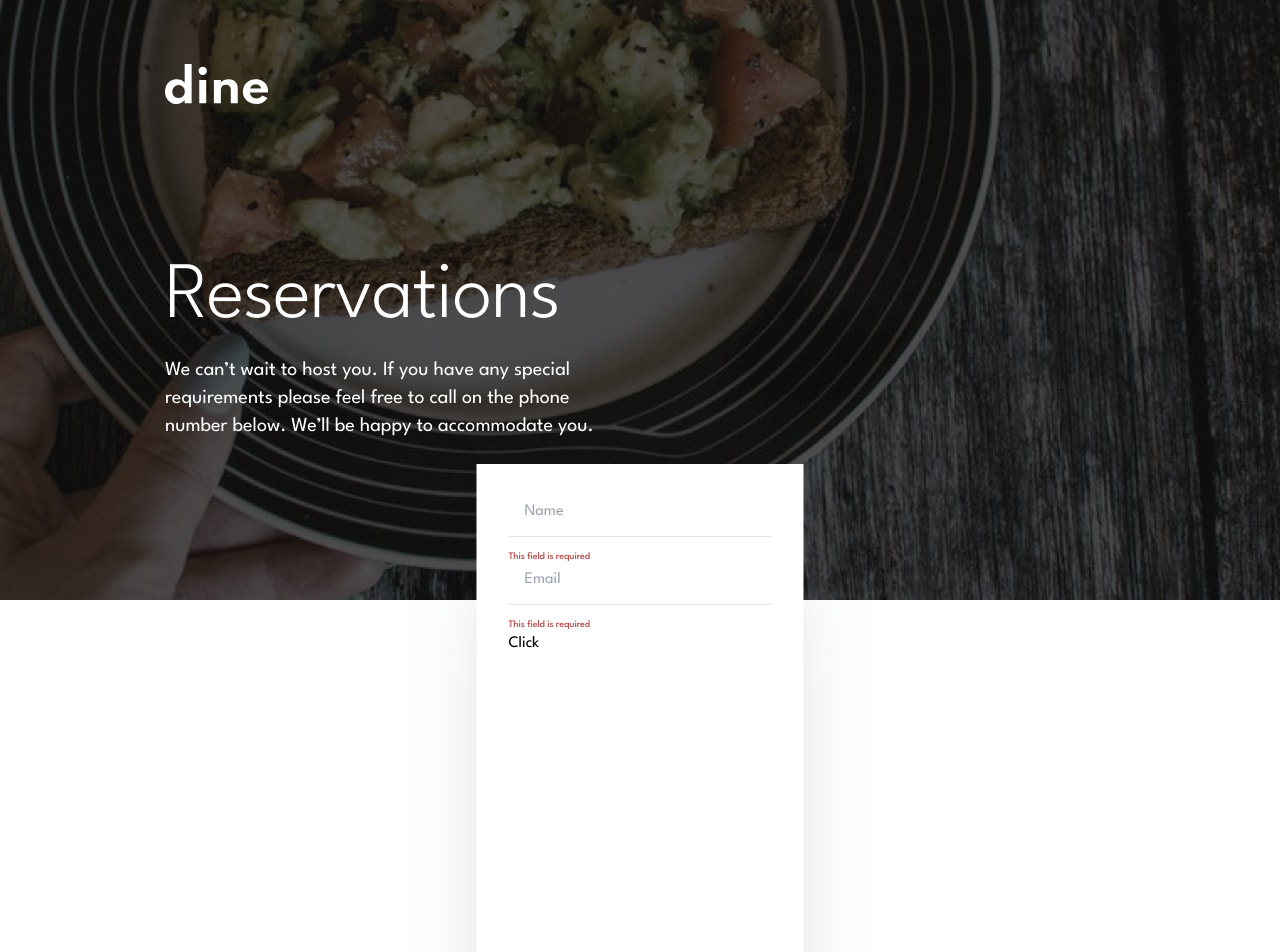
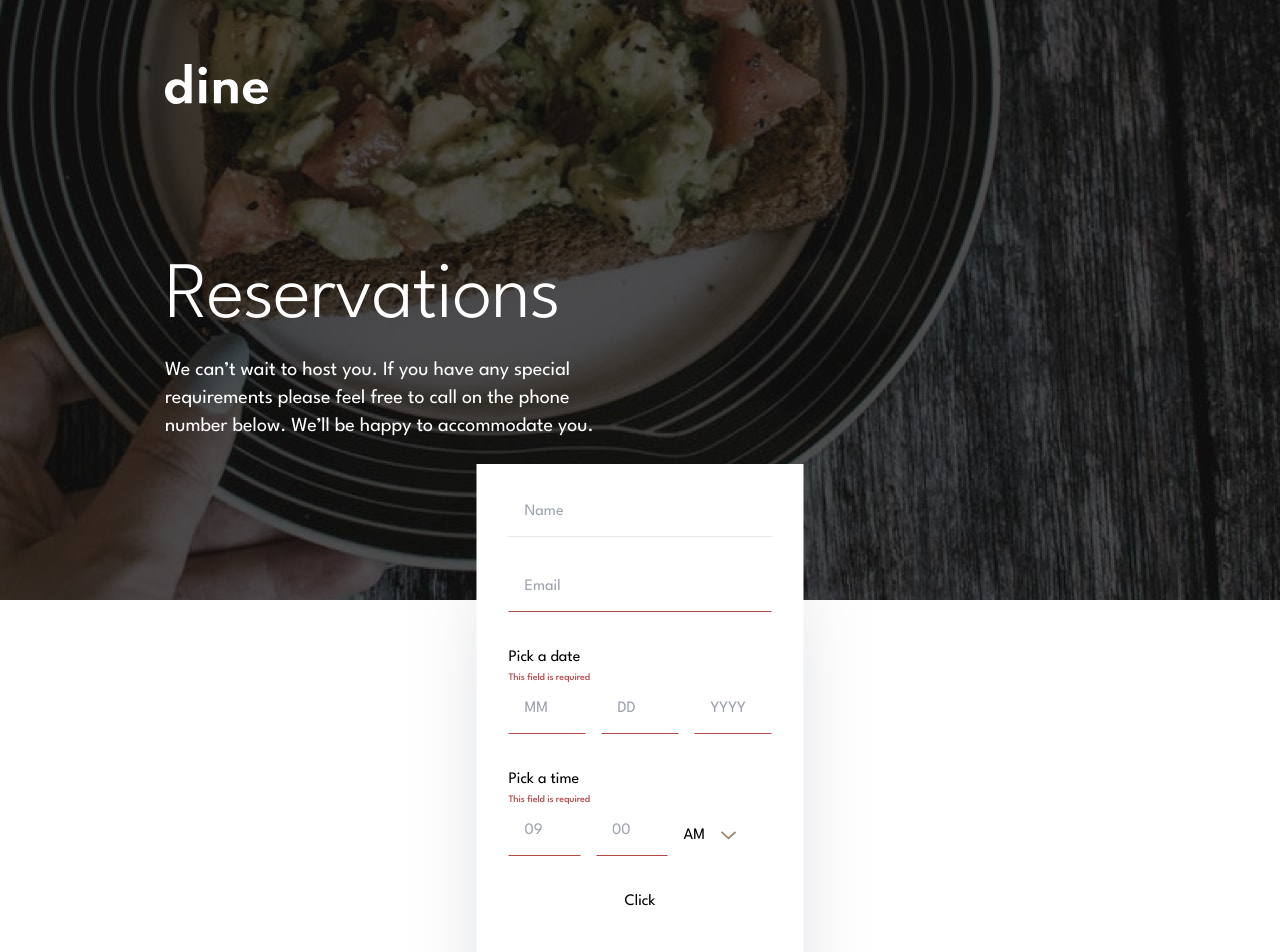
Before and after one commit to caarlosdamian/dine-restaurant, a Next.js app: page /booking in a window 1280 px wide. Shown: the top 952 px of the page. Built offline with nearby package versions, Linux system fonts and the light colour scheme.

Commit message:
feat(components): added select component

```diff
--- a/package.json
+++ b/package.json
@@ -9,6 +9,7 @@
     "lint": "next lint"
   },
   "dependencies": {
+    "@hookform/resolvers": "^3.3.0",
     "@types/node": "20.5.0",
     "@types/react": "18.2.20",
     "@types/react-dom": "18.2.7",
@@ -21,6 +22,7 @@
     "react-dom": "18.2.0",
     "react-hook-form": "^7.45.4",
     "tailwindcss": "3.3.3",
-    "typescript": "5.1.6"
+    "typescript": "5.1.6",
+    "yup": "^1.2.0"
   }
 }
--- a/src/components/form/Form.tsx
+++ b/src/components/form/Form.tsx
@@ -1,11 +1,24 @@
 'use client';
-import React from 'react';
+import React, { useState } from 'react';
 import { LabelInput } from '../labelInput/LabelInput';
-import { useForm, SubmitHandler } from 'react-hook-form';
-type Inputs = {
-  name: string;
-  email: string;
-};
+import { useForm } from 'react-hook-form';
+import { yupResolver } from '@hookform/resolvers/yup';
+import * as yup from 'yup';
+import Image from 'next/image';
+import { options } from '@/utils/info';
+import { Select } from '../select/Select';
+
+const schema = yup
+  .object({
+    name: yup.string().required(),
+    email: yup.string().required().email(),
+    mm: yup.string().required(),
+    dd: yup.string().required(),
+    yyyy: yup.string().required(),
+    meridian: yup.string(),
+  })
+  .required();
+type FormData = yup.InferType<typeof schema>;
 
 export const Form = () => {
   const {
@@ -13,28 +26,92 @@ export const Form = () => {
     handleSubmit,
     watch,
     formState: { errors },
-  } = useForm<Inputs>();
+  } = useForm({ resolver: yupResolver(schema) });
+  const [selectedItem, setSelectedItem] = useState('am');
+  const handleSelect = (id:string) => {
+    setSelectedItem(id)
+  }
 
   return (
     <form
-      onSubmit={handleSubmit((data) => console.log(data))}
+      onSubmit={handleSubmit((data: FormData) => console.log(data))}
       className="bg-white h-[536px] relative"
     >
       <div
-        className="bg-white  h-[585px] w-[327px] absolute top-[-136px] left-[50%] right-[50%] translate-x-[-50%] p-8"
+        className="flex flex-col gap-[34px] bg-white h-[585px] w-[327px] absolute top-[-136px] left-[50%] right-[50%] translate-x-[-50%] p-8"
         style={{ boxShadow: '0px 75px 100px -50px rgba(56, 66, 85, 0.50)' }}
       >
         <div className="flex flex-col gap-3">
-          <LabelInput label="name" placeholder="Name" register={register} />
-          <span className="text-[#B54949] text-[10px] font-medium tracking-[-0.125px]">
-            This field is required
-          </span>
+          <LabelInput
+            label="name"
+            placeholder="Name"
+            register={register}
+            isValid={!errors['name']?.message}
+          />
+          {errors['name']?.message && (
+            <span className="text-[#B54949] text-[10px] font-medium tracking-[-0.125px]">
+              {errors['name']?.message}
+            </span>
+          )}
         </div>
         <div className="flex flex-col gap-3">
           <LabelInput label="email" placeholder="Email" register={register} />
-          <span className="text-[#B54949] text-[10px] font-medium tracking-[-0.125px]">
-            This field is required
-          </span>
+          {errors['email']?.message && (
+            <span className="text-[#B54949] text-[10px] font-medium tracking-[-0.125px]">
+              {errors['email']?.message}
+            </span>
+          )}
+        </div>
+        <div className="flex flex-col gap-2">
+          <div className="flex flex-col">
+            <span>Pick a date</span>
+            <span className="text-[#B54949] text-[10px] font-medium tracking-[-0.125px]">
+              This field is required
+            </span>
+          </div>
+          <div className="flex gap-4">
+            <LabelInput
+              label="mm"
+              placeholder="MM"
+              register={register}
+              maxLength={2}
+            />
+            <LabelInput
+              label="dd"
+              placeholder="DD"
+              register={register}
+              maxLength={2}
+            />
+            <LabelInput
+              label="yyyy"
+              placeholder="YYYY"
+              register={register}
+              maxLength={4}
+            />
+          </div>
+        </div>
+        <div className="flex flex-col gap-2">
+          <div className="flex flex-col">
+            <span>Pick a time</span>
+            <span className="text-[#B54949] text-[10px] font-medium tracking-[-0.125px]">
+              This field is required
+            </span>
+          </div>
+          <div className="flex gap-4">
+            <LabelInput
+              label="hour"
+              placeholder="09"
+              register={register}
+              maxLength={2}
+            />
+            <LabelInput
+              label="minute"
+              placeholder="00"
+              register={register}
+              maxLength={2}
+            />
+            <Select handleSelect={handleSelect} selectedItem={selectedItem}/>
+          </div>
         </div>
         <button type="submit">Click</button>
       </div>
--- a/src/components/labelInput/LabelInput.tsx
+++ b/src/components/labelInput/LabelInput.tsx
@@ -3,16 +3,25 @@ import React, { InputHTMLAttributes } from 'react';
 interface Props extends InputHTMLAttributes<HTMLInputElement> {
   label: string;
   register: any;
+  isValid?: boolean;
 }
 
-export const LabelInput = ({ id, label, register, ...props }: Props) => {
+export const LabelInput = ({
+  id,
+  label,
+  register,
+  isValid,
+  ...props
+}: Props) => {
   return (
     <input
       id={id}
       {...register(`${label}`)}
       type="text"
       {...props}
-      className=" outline-none px-4 pt-1 pb-3 border-b-[1px] border-[rgba(17, 17, 17, 0.5)] placeholder:text-[rgba(17, 17, 17, 0.5)]"
+      className={`w-full outline-none px-4 pt-1 pb-3 border-b-[1px] border-[rgba(17, 17, 17, 0.5)] placeholder:text-[rgba(17, 17, 17, 0.5)] ${
+        isValid ? '' : 'border-[#B54949]'
+      }`}
     />
   );
 };
--- /dev/null
+++ b/src/components/select/Select.tsx
@@ -0,0 +1,53 @@
+import { options } from '@/utils/info';
+import Image from 'next/image';
+import React, { useState } from 'react';
+
+export const Select = ({
+  selectedItem,
+  handleSelect,
+}: {
+  selectedItem: string;
+  handleSelect: (id: string) => void;
+}) => {
+  const [isOpen, setIsOpen] = useState(false);
+  return (
+    <div
+      className="flex items-center gap-4 relative min-w-[88px]"
+      onClick={() => setIsOpen((prev) => !prev)}
+    >
+      <span>AM</span>
+      <Image
+        src="/images/icons/icon-arrow.svg"
+        width={16}
+        height={8}
+        alt="arrow"
+      />
+      <div
+        style={{
+          boxShadow: '0px 15px 25px 0px rgba(56, 66, 85, 0.25)',
+        }}
+        className={`${
+          isOpen ? '' : 'hidden'
+        } absolute bg-[#FFF] bottom-[-110px] left-0 h-[103px] w-[88px] z-40`}
+      >
+        {options.map((option) => (
+          <div
+            key={option.id}
+            className="flex gap-4 items-center justify-end px-4 py-2"
+            onClick={() => handleSelect(option.id)}
+          >
+            {selectedItem === option.id && (
+              <Image
+                src="/images/icons/icon-check.svg"
+                width={10}
+                height={10}
+                alt="check"
+              />
+            )}
+            <span className="uppercase font-normal text-xl">{option.id}</span>
+          </div>
+        ))}
+      </div>
+    </div>
+  );
+};
--- a/src/utils/info.tsx
+++ b/src/utils/info.tsx
@@ -86,3 +86,12 @@ export const sectionInfo = [
     ],
   },
 ];
+
+export const options = [
+  {
+    id: 'am',
+  },
+  {
+    id: 'pm',
+  },
+];
```
Also changed, not shown: 1 other file (tests, documents, lock files or other folders).
